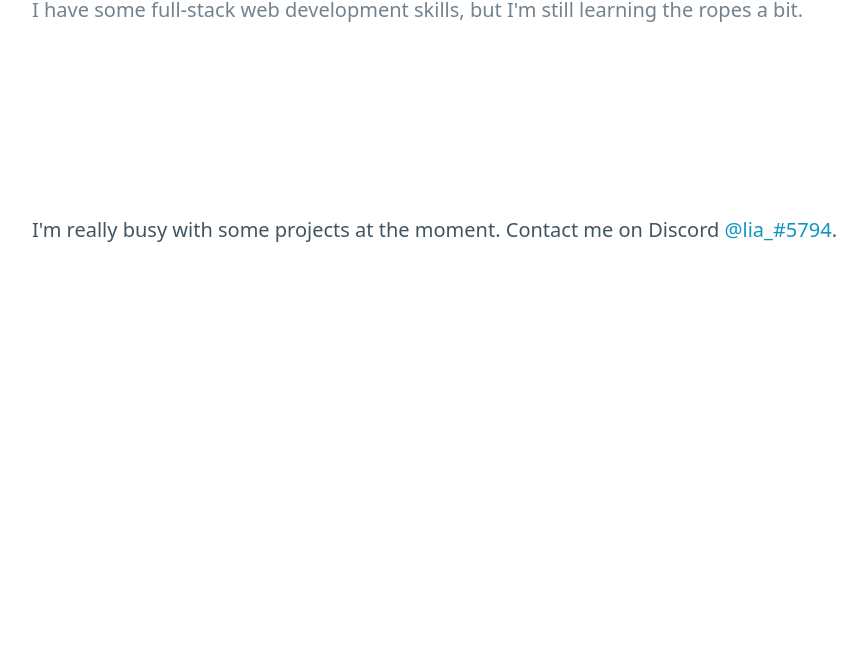
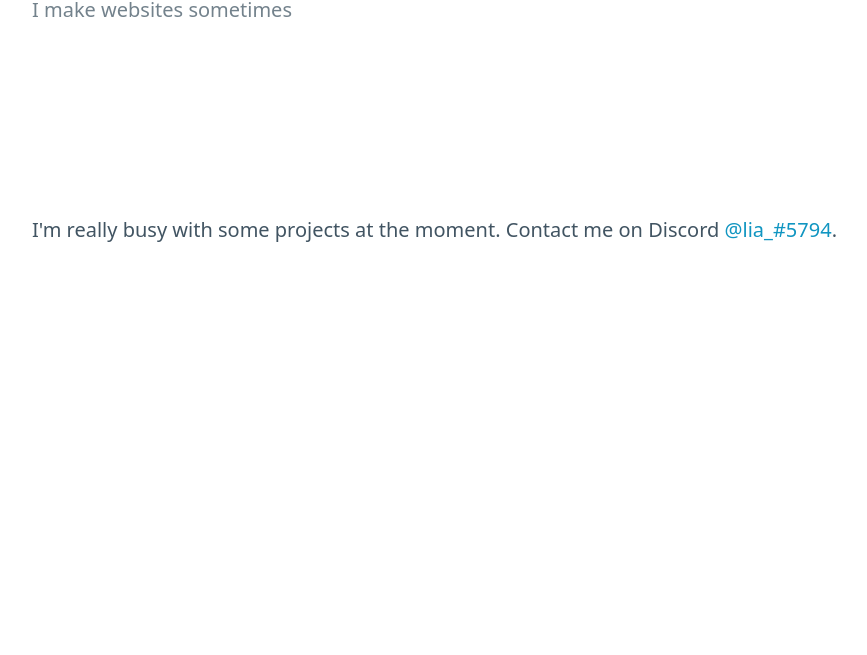
Before and after one commit to lia-07/lia-07.github.io, a plain HTML site: page index.html in a window 1280 px wide. Shown: the part 145-800 px from the top of the page, without its empty margins (43-910 px from the left). Drawn offline with nearby package versions, Linux system fonts and the light colour scheme.

Commit message:
feat: update subheading again

```diff
--- a/index.html
+++ b/index.html
@@ -14,10 +14,7 @@
     <header class="container">
       <hgroup>
         <h1>Hi, I'm lia</h1>
-        <h2>
-          I have some full-stack web development skills, but I'm still learning
-          the ropes a bit.
-        </h2>
+        <h2>I make websites sometimes</h2>
       </hgroup>
     </header>
 
```
